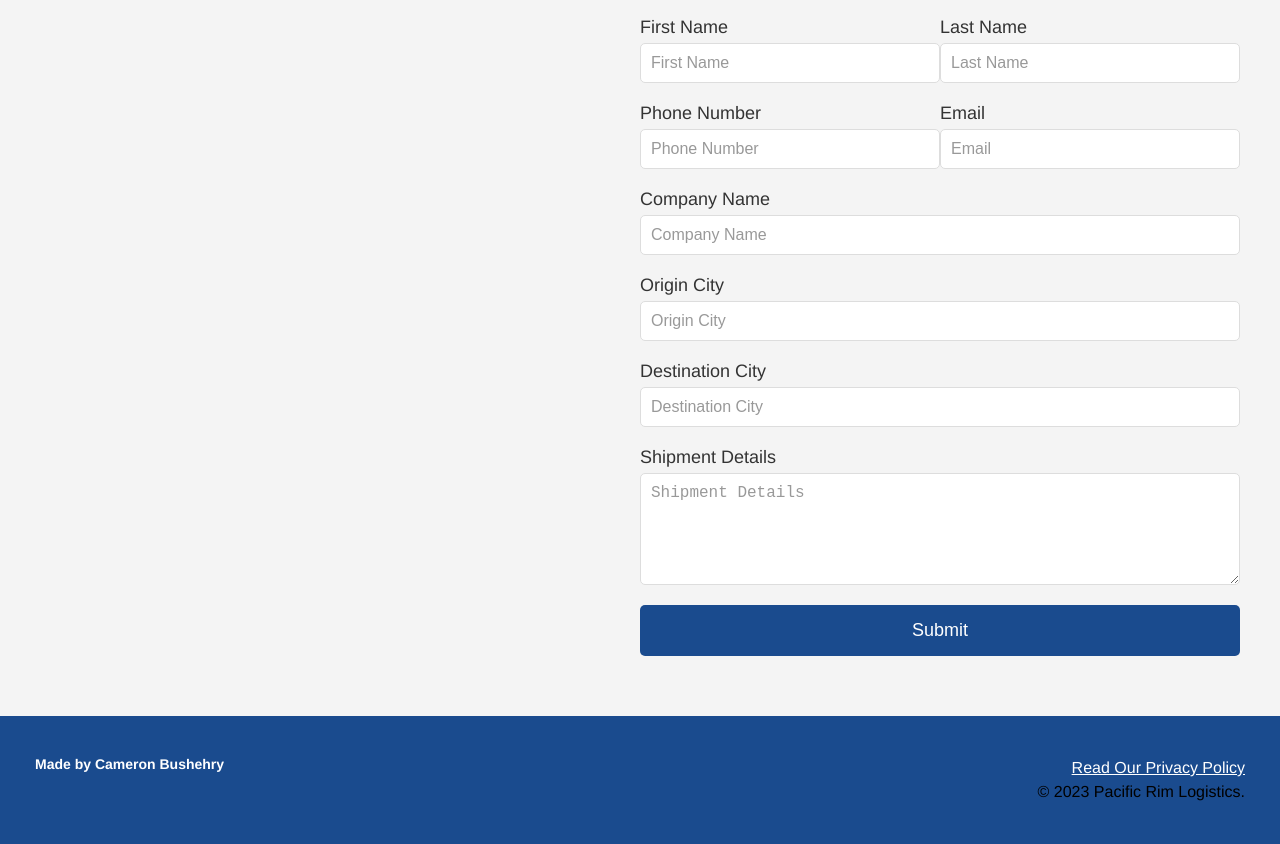
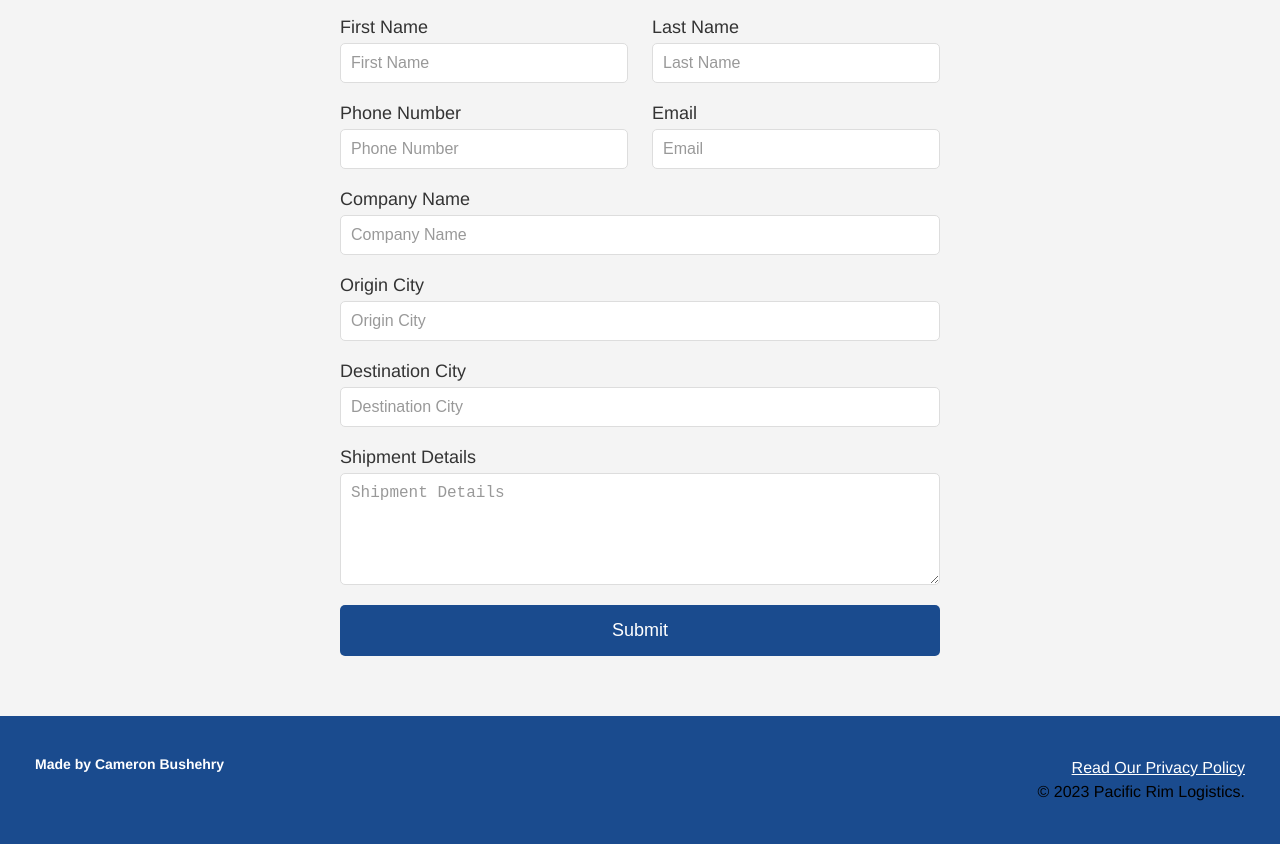
Before and after one commit to cbushehry/pac-rim-lgx, a plain HTML site: page get-quote.html in a window 1280 px wide. Shown: the part 710-1554 px from the top of the page. Drawn offline with Linux system fonts and the light colour scheme.

Commit message:
added space betweeen quote form inputs

```diff
--- a/assets/css/styles.css
+++ b/assets/css/styles.css
@@ -864,13 +864,13 @@ section {
   font-size: 36px;
   color: var(--tertiary-color);
   margin-bottom: 20px;
-  width: 50%;
+  text-align: center;
 }
 
 .quote-content {
   display: flex;
   flex-direction: column;
-  align-items: flex-end;
+  align-items: center;
 }
 
 .quote-form-container {
@@ -895,6 +895,10 @@ section {
 
 .form-group.half-width {
   width: 48%;
+}
+
+.form-group.half-width:not(:last-child) {
+  margin-right: 4%; /* Add small space between half-width inputs */
 }
 
 .quote-form label {
@@ -930,6 +934,7 @@ section {
   background-color: var(--primary-color);
 }
 /* GET QUOTE SECTION STYLES END */
+
 
 /* UTILITIES */
 .text-left {
--- a/get-quote.html
+++ b/get-quote.html
@@ -34,26 +34,26 @@
 
     <section id="get-quote" class="get-quote-section">
         <div class="container">
+            <h2 class="section-title">Get a Freight Quote</h2>
             <div class="quote-content">
-                <h2 class="section-title">Get a Freight Quote</h2>
                 <div class="quote-form-container">
                     <form class="quote-form">
                         <div class="form-row">
-                            <div class="form-group">
+                            <div class="form-group half-width">
                                 <label for="first-name">First Name</label>
                                 <input type="text" id="first-name" name="first-name" placeholder="First Name" required>
                             </div>
-                            <div class="form-group">
+                            <div class="form-group half-width">
                                 <label for="last-name">Last Name</label>
                                 <input type="text" id="last-name" name="last-name" placeholder="Last Name" required>
                             </div>
                         </div>
                         <div class="form-row">
-                            <div class="form-group">
+                            <div class="form-group half-width">
                                 <label for="phone">Phone Number</label>
                                 <input type="tel" id="phone" name="phone" placeholder="Phone Number" required>
                             </div>
-                            <div class="form-group">
+                            <div class="form-group half-width">
                                 <label for="email">Email</label>
                                 <input type="email" id="email" name="email" placeholder="Email" required>
                             </div>
```
